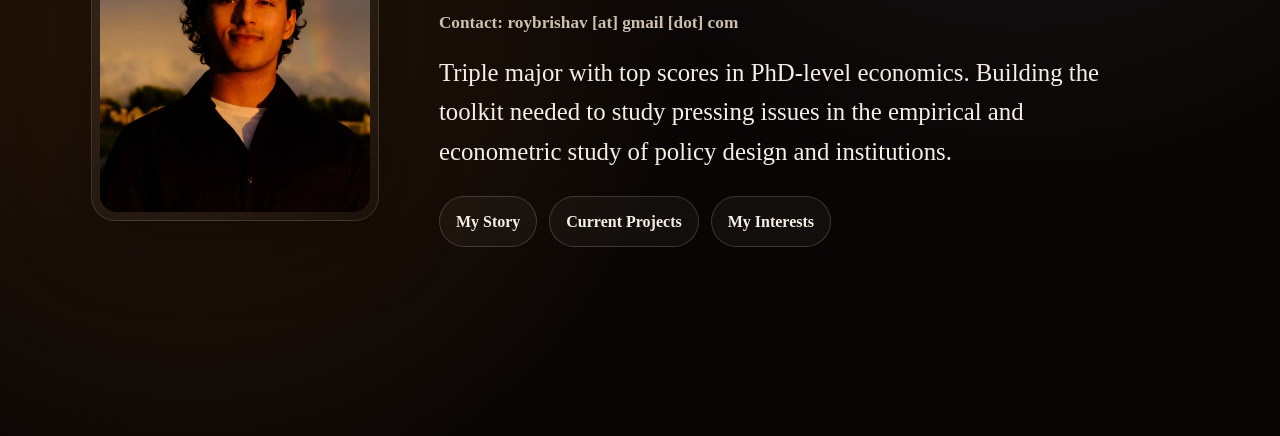
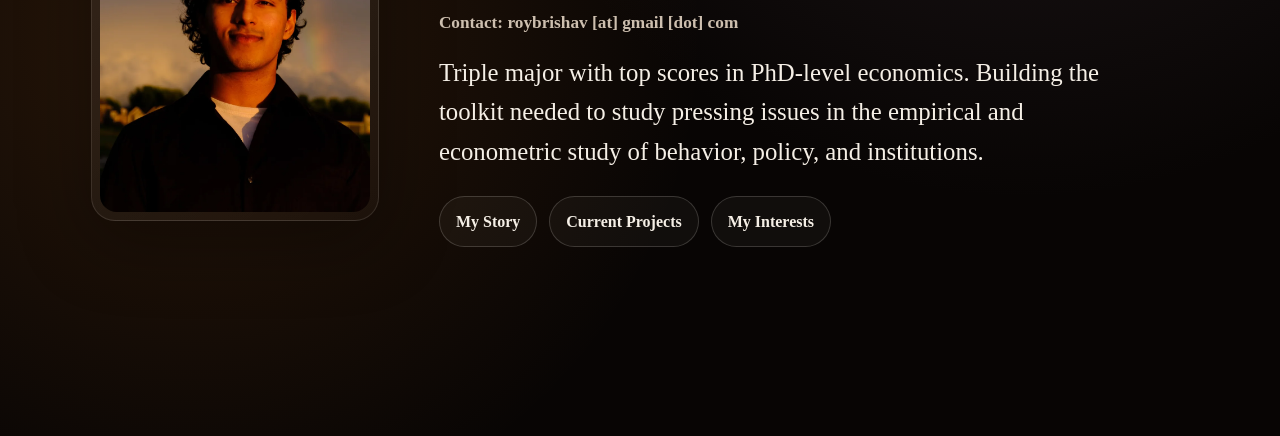
Before and after one commit to rishavbroy/rishavbroy.github.io, an Astro site: page / in a window 1280 px wide. Shown: the part 361-797 px from the top of the page. Built offline with nearby package versions, Linux system fonts and the light colour scheme; Astro itself is replaced by a stand-in of ours.

Commit message:
Slightly reword identity and reorganize CV

```diff
--- a/src/pages/index.astro
+++ b/src/pages/index.astro
@@ -29,7 +29,7 @@ const featuredProjects = getFeaturedProjects(await getCollection("projects"));
       <h1>Rishav Roy</h1>
       <p class="hero-contact">Contact: roybrishav [at] gmail [dot] com</p>
       <p class="hero-identity">
-        Triple major with top scores in PhD-level economics. Building the toolkit needed to study pressing issues in the empirical and econometric study of policy design and institutions.
+        Triple major with top scores in PhD-level economics. Building the toolkit needed to study pressing issues in the empirical and econometric study of behavior, policy, and institutions.
       </p>
       <div class="button-row">
         <a class="button button-secondary" href="#story">My Story</a>
```
Also changed, not shown: 2 other files.
